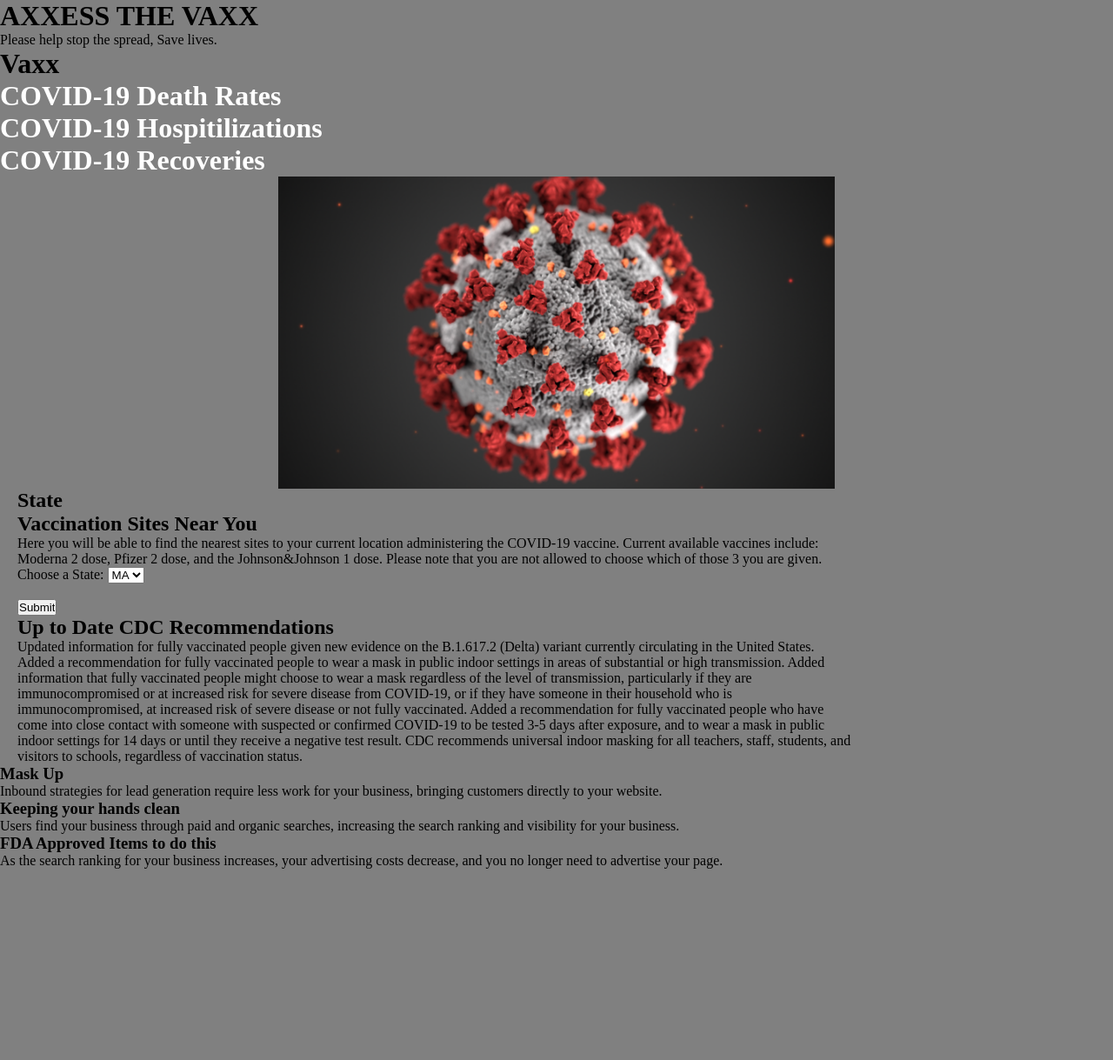
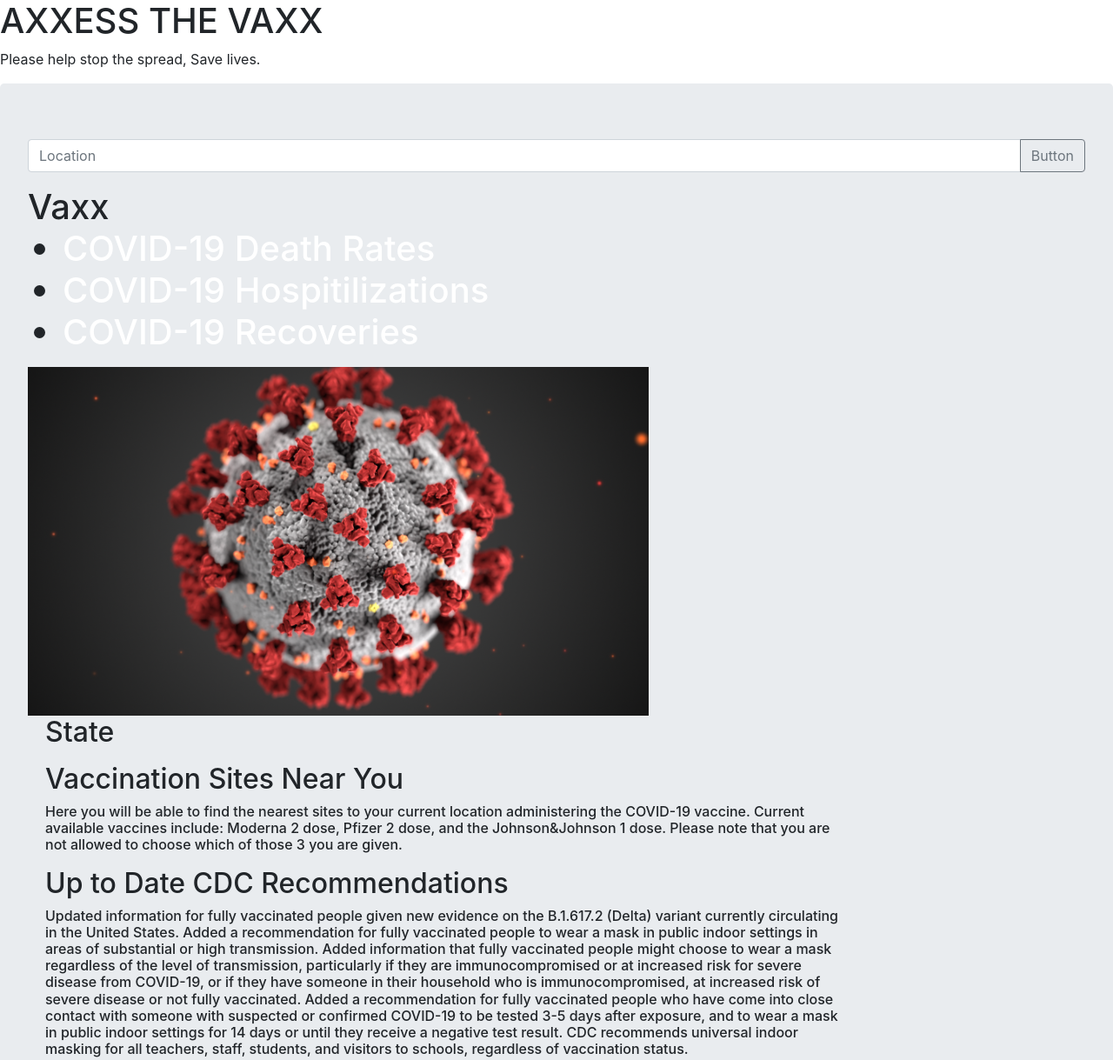
Before and after one commit to isabelfuentes7/Axxess-the-Vaxx, a plain HTML site: page index.html in a window 1280 px wide. Shown: the top 1219 px of the page at 87% size. Before the commit the page ends 999 px from the top, so only its background shows below. Drawn offline with nearby package versions, Linux system fonts and the light colour scheme; files that its build step writes are made by us from their sources; no server answers.

Commit message:
updating

```diff
--- a/index.html
+++ b/index.html
@@ -1,4 +1,17 @@
 <!DOCTYPE html>
+<html lang="en">
+<head>
+<meta charset="UTF-8">
+<meta name="viewport" content="width=device-width, initial-scale=1.0">
+<meta http-equiv="X-UA-Compatible" content="ie=edge">
+<meta name="Description" content="Enter your description here"/>
+<link rel="stylesheet" href="https://cdnjs.cloudflare.com/ajax/libs/twitter-bootstrap/4.6.0/css/bootstrap.min.css">
+<link rel="stylesheet" href="https://cdnjs.cloudflare.com/ajax/libs/font-awesome/5.15.4/css/all.min.css">
+<link rel="stylesheet" href="assets/css/style.css">
+<link rel="stylesheet" href="style.css">
+<title>Title</title>
+
+<!-- <!DOCTYPE html>
 <html>
 <head>
 <title>Page Title</title>
@@ -7,17 +20,47 @@
 <link rel="preconnect" href="https://fonts.gstatic.com" crossorigin>
 <link href="https://fonts.googleapis.com/css2?family=Oswald:wght@300&display=swap" rel="stylesheet">
 </head>
-<body>
+<body> -->
 
 <h1>AXXESS THE VAXX</h1>
 <p>Please help stop the spread, Save lives.</p>
+<h1 class="form-inline justify-content-center">
 
 </head>
+
+<div class="jumbotron">
+    <div class="input-group mb-3">
+        <input type="text"
+        id="userInput" class="form-control" placeholder="Location" aria-label="Recipient's username" aria-describedby="button-addon2">
+        <div class="input-group-append">
+          <button class="btn btn-outline-secondary" type="button" id="button-addon2">Button</button>
+        </div>
+    </div>
+
+    <div id="vaccineFinder">
+
+    </div>
+    <div id="movieLanguage">
+
+    </div>
+
+
+
+
+
+
+
+
+
+
+
+
 
 <!------HEADER------>
 <body>
     <header>
-        <h1>Vaxx<br>
+        <h1>Vaxx
+            <br>
         <nav>
             <ul>
                 <li>
@@ -56,7 +99,7 @@
                 Here you will be able to find the nearest sites to your current location administering the COVID-19 vaccine.
                 Current available vaccines include: Moderna 2 dose, Pfizer 2 dose, and the Johnson&Johnson 1 dose.
                 Please note that you are not allowed to choose which of those 3 you are given.
-            </p>
+            <!-- </p>
         </article>
         <form action="/action_page.php">
             <label for="states"> Choose a State:</label>
@@ -71,7 +114,7 @@
         <br><br>
         <input type="submit" value="Submit"
 
-        </form>
+        </form> -->
 
 
         <article id="Up to Date CDC Recommendations" class="search-engine">
@@ -112,9 +155,19 @@
 
 
 
+<script>
+  const successCallback = (position) => {
+      console.log(position);
+  };
+  const errorCallback = (error) => {
+      console.error(error);
+  };
 
 
+  const watchIDd = navigator.geolocation.getCurrentPosition(successCallback, errorCallback);
 
+
+</script>
 
 
 <script src="script.js"></script>
--- a/script.js
+++ b/script.js
@@ -1,30 +1,85 @@
-// import axios from 'axios'
-var repoList = document.querySelector('ul');
-var fetchButton = document.getElementById('fetch-button');
+$("#button-addon2").on('click', function(){
+  console.log("button click");
+  var userMovie = $("#userInput").val();
+  console.log(userMovie);
 
-function getApi(){
- var requestUrl ='https://cors-anywhere.herokuapp.com/https://api.covidtracking.com/v1/states/ca/current.json';
-//  axios.get(requestUrl).then(response=>{console.log(response.data)})
+  var requestUrl = "https://api.covidactnow.org/v2/state/{state}.json?apiKey=01070f0a67e04e779ca27d3bc65eb29c"
+  // https://api.covidactnow.org/v2/county/{fips}.json?apiKey=YOUR_KEY_HERE
+  // https://api.covidactnow.org/v2/cbsa/{cbsa_code}.json?apiKey=YOUR_KEY_HERE"
+  console.log(requestUrl)
 
   fetch(requestUrl)
   .then(function (response){
-   console.log(response)
-   return response.json();
+  console.log(response)
+  return response.json();
   })
   .then(function (data){
+      console.log(data)
+
+      $("#vaccineFinder").text(data.Plot)
+      $("#movieLanguage").text(data.Language)
+  })
+
+});
 
 
 
-    //console.log(data)
-    //document.getElementById("state").innerText = data.state;
-    // for (var i =0; 1 < data.length: i++) {
-    //   var listItem.textContent = data[i] .html_url;
-    //   repoList.appendChild(listItem);
-    // }
-   })
-   }
+https://developer.walgreens.com/user/me/apps/add
+
+
+
+
+// https://www.vaccinespotter.org/api/v0/states/MA.json"
+
+
+
+
+
+
+
+
+
+
+
+
+
+
+
+
+
+
+
+
+
+
+
+
+// // import axios from 'axios'
+// var repoList = document.querySelector('ul');
+// var fetchButton = document.getElementById('fetch-button');
+
+// // function getApi(){
+// //  var requestUrl ='https://cors-anywhere.herokuapp.com/https://api.covidtracking.com/v1/states/ca/current.json';
+// // //  axios.get(requestUrl).then(response=>{console.log(response.data)})
+
+// //   fetch(requestUrl)
+// //   .then(function (response){
+// //    console.log(response)
+// //    return response.json();
+// //   })
+// //   .then(function (data){
+
+
+
+//     //console.log(data)
+//     //document.getElementById("state").innerText = data.state;
+//     // for (var i =0; 1 < data.length: i++) {
+//     //   var listItem.textContent = data[i] .html_url;
+//     //   repoList.appendChild(listItem);
+//     // }
+
 // function getApi (){
- //var requestUrl ='https://www.vaccinespotter.org/api/v0/states/MA.json';
+//  var requestUrl ='https://www.vaccinespotter.org/api/v0/states/MA.json';
 
 //   fetch(requestUrl)
 //   .then(function (response){
@@ -37,14 +92,14 @@
 // }
 
 
-// let map;
+// // let map;
 
-// function initMap() {
-//   map = new google.maps.Map(document.getElementById("map"), {
-//     center: { lat: -34.397, lng: 150.644 },
-//     zoom: 8,
-//   });
-// }
-getApi()
+// // function initMap() {
+// //   map = new google.maps.Map(document.getElementById("map"), {
+// //     center: { lat: -34.397, lng: 150.644 },
+// //     zoom: 8,
+// //   });
+// // }
+// getApi()
 
-fetchButton.addEventListener('click', getApi);
+// fetchButton.addEventListener('click', getApi);
--- a/style.css
+++ b/style.css
@@ -1,8 +1,9 @@
-*
+/* .h1{
+    justify-content: center;
+} */
 
 
-
-{
+/* {
     box-sizing: border-box;
     padding: 0;
     margin: 0;
@@ -28,7 +29,7 @@
 
 }
 
-.header h1 {
+/* .header h1 {
     display: inline-block;
     font-size: 80px;
     font-family: 'Oswald', sans-serif;
@@ -36,7 +37,7 @@
 
 .header h1 .seo {
     color: #d9dcd6;
-}
+} */
 
 .header div {
     padding-top: 15px;
@@ -211,4 +212,4 @@
 
 .footer h2 {
     font-size: 20px;
-}
+} */
```
Also changed, not shown: package-lock.json (deleted), 1 other file.
